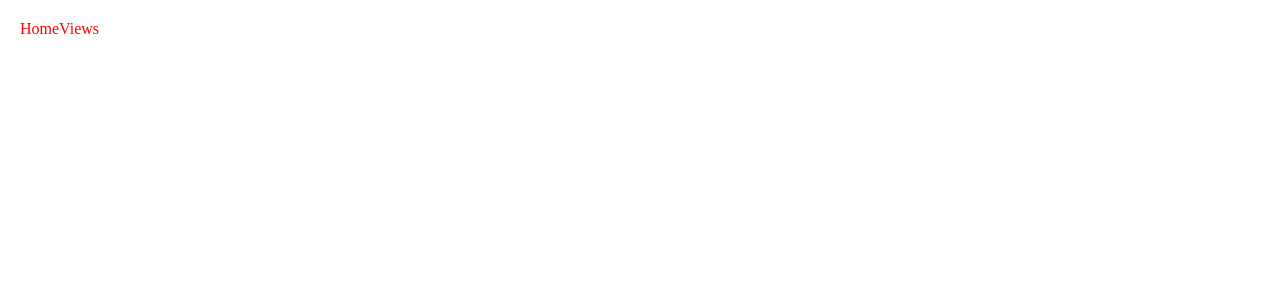
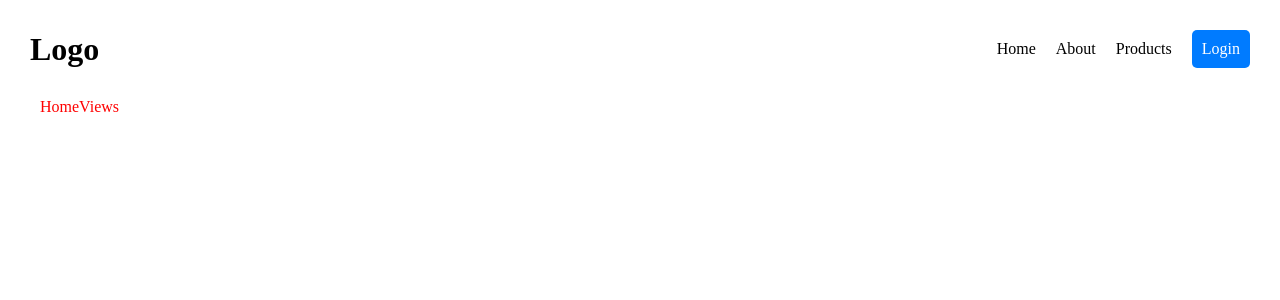
Before and after one commit to daffatabiano/yudo-assesment, a React (Vite) app in the folder frontend/: page / in a window 1280 px wide. Shown: the top 300 px of the page. Built offline with nearby package versions, Linux system fonts and the light colour scheme.

Commit message:
fix(headers): header components fixing

```diff
--- a/frontend/src/hooks/useAuth.js
+++ b/frontend/src/hooks/useAuth.js
@@ -28,7 +28,7 @@ const useAuth = () => {
   };
 
   const isAuthenticated = () => {
-    if (localStorage.getItem('token')) {
+    if (localStorage.getItem('profile')) {
       return true;
     }
     return false;
--- a/frontend/src/layout/partials/Headers.jsx
+++ b/frontend/src/layout/partials/Headers.jsx
@@ -1,5 +1,3 @@
-import useAuth from '../../hooks/useAuth';
-
 const headerLists = [
   {
     title: 'Home',
@@ -15,8 +13,24 @@ const headerLists = [
   },
 ];
 
+const styles = {
+  button: {
+    padding: '10px',
+    borderRadius: '5px',
+    backgroundColor: '#007bff',
+    color: '#fff',
+    border: 'none',
+    textDecoration: 'none',
+  },
+};
+
 export default function Headers() {
-  const { isAuthenticated } = useAuth();
+  const isAuthenticated = localStorage.getItem('profile');
+
+  const handleLogout = () => {
+    localStorage.removeItem('profile');
+    window.location.href = '/login';
+  };
 
   return (
     <header
@@ -47,17 +61,15 @@ export default function Headers() {
             </li>
           ))}
         </ul>
-        <a
-          type="button"
-          href="/login"
-          style={{
-            backgroundColor: '#007bff',
-            color: 'white',
-            padding: '10px',
-            borderRadius: '5px',
-          }}>
-          {!isAuthenticated ? 'Logout' : 'Login'}
-        </a>
+        {isAuthenticated ? (
+          <button onClick={handleLogout} style={styles.button} type="button">
+            logout
+          </button>
+        ) : (
+          <a type="button" href="/login" style={styles.button}>
+            {isAuthenticated ? 'Logout' : 'Login'}
+          </a>
+        )}
       </div>
     </header>
   );
--- a/frontend/src/views/Home.jsx
+++ b/frontend/src/views/Home.jsx
@@ -1,7 +1,9 @@
+import Layout from '../layout';
+
 export default function Home() {
   return (
-    <>
+    <Layout>
       <div style={{ padding: 20, color: 'red' }}>HomeViews</div>
-    </>
+    </Layout>
   );
 }
--- a/frontend/src/views/auth/Login.jsx
+++ b/frontend/src/views/auth/Login.jsx
@@ -28,6 +28,10 @@ export default function Login() {
           status: 'success',
         });
         localStorage.setItem('profile', JSON.stringify(res.data.data));
+        setTimeout(() => {
+          setNotif({});
+          window.location.href = '/';
+        }, 2000);
       } else {
         setNotif({
           message: res.response.data.message,
--- a/frontend/src/views/auth/Register.jsx
+++ b/frontend/src/views/auth/Register.jsx
@@ -22,6 +22,10 @@ export default function Register() {
           message: 'Registration successful !',
           status: 'success',
         });
+        setTimeout(() => {
+          setNotify({});
+          window.location.href = '/login';
+        }, 2000);
       } else {
         setNotify({
           message:
```
